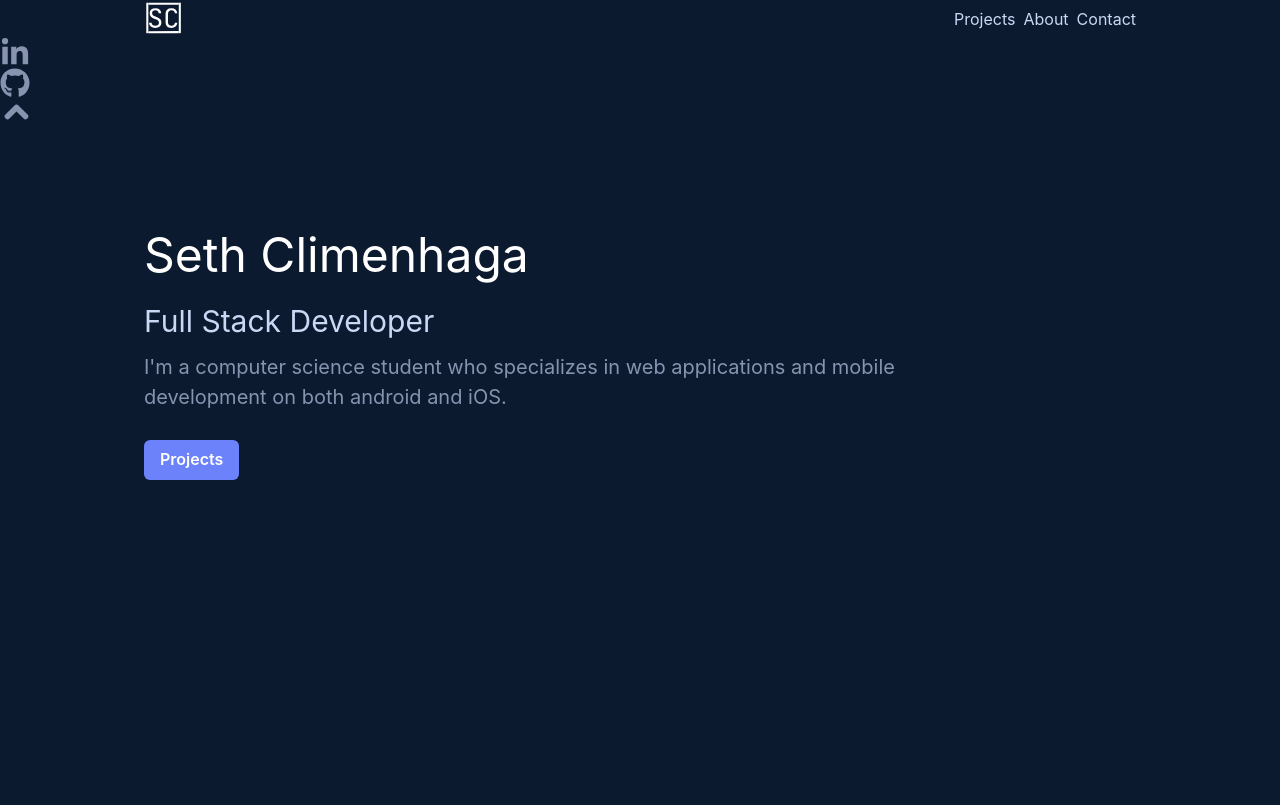
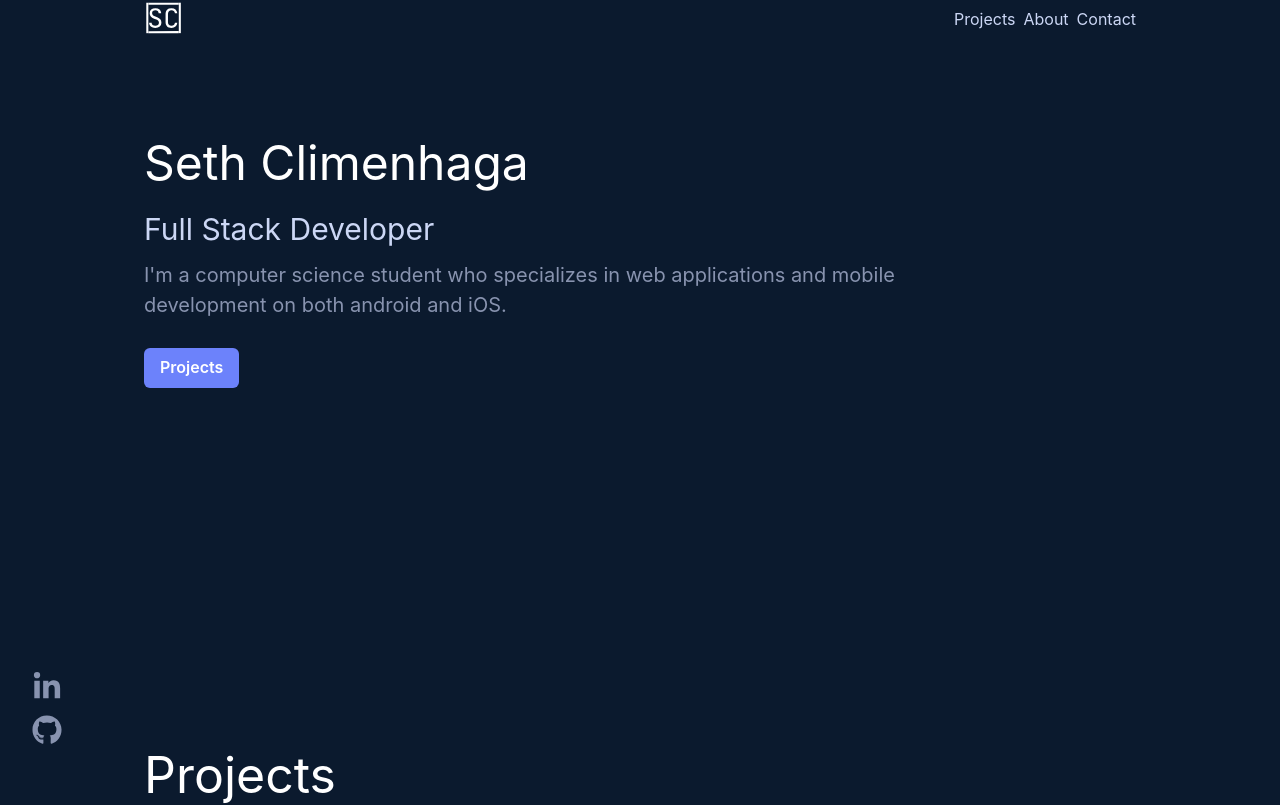
Before and after one commit to sethclim/my-portfolio, a React (Create React App) app: page / in a window 1280 px wide. Shown: the top 805 px of the page. Built offline with nearby package versions, Linux system fonts and the light colour scheme; the HTML template or start-up script is replaced by a standard one.

Commit message:
Fixed Floating Links

```diff
--- a/src/App.css
+++ b/src/App.css
@@ -574,26 +574,6 @@ hr.new4 {
   margin: 0 auto;
   animation: 0.5s shrink forwards;
   animation-delay: 1.5s;
-}
-
-/* Floating Links */
-.link-wrapper {
-  position: fixed;
-  top: 80vh;
-  display: flex;
-  flex-direction: column;
-  margin: 2vw;
-}
-.floating-links {
-  color: #8893af;
-}
-
-.floating-item {
-  margin: 0.4em;
-}
-
-.floating-item:hover {
-  color: #6c82fb;
 }
 
 .uparrow {
--- a/src/App.js
+++ b/src/App.js
@@ -15,7 +15,7 @@ import FrontPage from "./Components/Sections/FrontPage";
 import About from "./Components/Sections/About";
 import Projects from "./Components/Sections/project/project-section";
 import Contact from "./Components/Sections/Contact";
-import FloatingLinks from "./Components/FloatingLinks";
+import FloatingLinks from "./Components/floating-links/FloatingLinks";
 import UpArrow from "./Components/SVG/uparrow";
 
 import {extendTheme, ChakraProvider, Box } from '@chakra-ui/react'
@@ -70,7 +70,6 @@ function App() {
         <Box className="App">
           <Header />
           <FloatingLinks></FloatingLinks>
-          <UpArrow className="uparrow"></UpArrow>
           <Section
             title="Projects"
             subtitle={"Hi there"}
--- a/src/Components/Sections/project/project-section.js
+++ b/src/Components/Sections/project/project-section.js
@@ -12,13 +12,6 @@ import {ProjectItem} from "./project-item"
 
 const ProjectPage = () => {
     return (
-      <div className="project">
-        <div className="project-container">
-          <div className="proj-title-container">
-            <div className="proj-pg-title">
-
-            </div>
-
       <Container  maxW='container.lg' paddingBottom="10">
         <Text color="white" fontSize={50}>Projects</Text>
 
@@ -28,7 +21,7 @@ const ProjectPage = () => {
             image={ScalesApp22}
             bkImage={fig}
             bkColor="#FFFFFF"
-                  tech={["Android", "Kotlin"]}
+            tech={["Android", "Kotlin", "KotlinMultiPlatform", "Koin", "SQLLite"]}
             desc="The goal of the app is to help a musician with their practice routine by providing selected exercises in a randomized order.
             Created a multi-page app that passes data between activities, saved data in user preferences, and using libraries to hold business logic.
             Includes the ability to generate custom practice routines based on user inputs."
@@ -84,9 +77,6 @@ const ProjectPage = () => {
 
         </Grid>
       </Container>
-          </div>
-        </div>
-      </div>
     );
 }
 export default ProjectPage;
--- a/src/Components/FloatingLinks.js
+++ b/src/Components/floating-links/FloatingLinks.js
@@ -1,6 +1,9 @@
 import React from "react";
-import Linkedin from "./SVG/linkedin";
-import GitHub from "./SVG/github";
+import Linkedin from "../SVG/linkedin";
+import GitHub from "../SVG/github";
+
+import styles from "./floating-links.module.scss"
+
 class FloatingLinks extends React.Component {
   constructor(props) {
     super(props);
@@ -9,14 +12,14 @@ class FloatingLinks extends React.Component {
 
   render() {
     return (
-      <div className="link-wrapper">
+      <div className={styles.linkWrapper}>
         <a
-          className="floating-links"
+          className={styles.floatingLinks}
           href="https://www.linkedin.com/in/seth-climenhaga-932802157/"
           rel="noopener noreferrer"
           target="_blank"
         >
-          <Linkedin className="floating-item"></Linkedin>
+          <Linkedin className={styles.floatingItem}></Linkedin>
         </a>
 
         <a
@@ -25,7 +28,7 @@ class FloatingLinks extends React.Component {
           rel="noopener noreferrer"
           target="_blank"
         >
-          <GitHub className="floating-item"></GitHub>
+          <GitHub className={styles.floatingItem}></GitHub>
         </a>
       </div>
     );
--- /dev/null
+++ b/src/Components/floating-links/floating-links.module.scss
@@ -0,0 +1,19 @@
+/* Floating Links */
+.linkWrapper {
+  position: fixed;
+  top: 80vh;
+  display: flex;
+  flex-direction: column;
+  margin: 2vw;
+}
+.floatingLinks {
+  color: #8893af;
+}
+
+.floatingItem {
+  margin: 0.4em;
+}
+
+.floatingItem:hover {
+  color: #6c82fb;
+}
```
Lines whose indentation alone changed are shown as unchanged.
